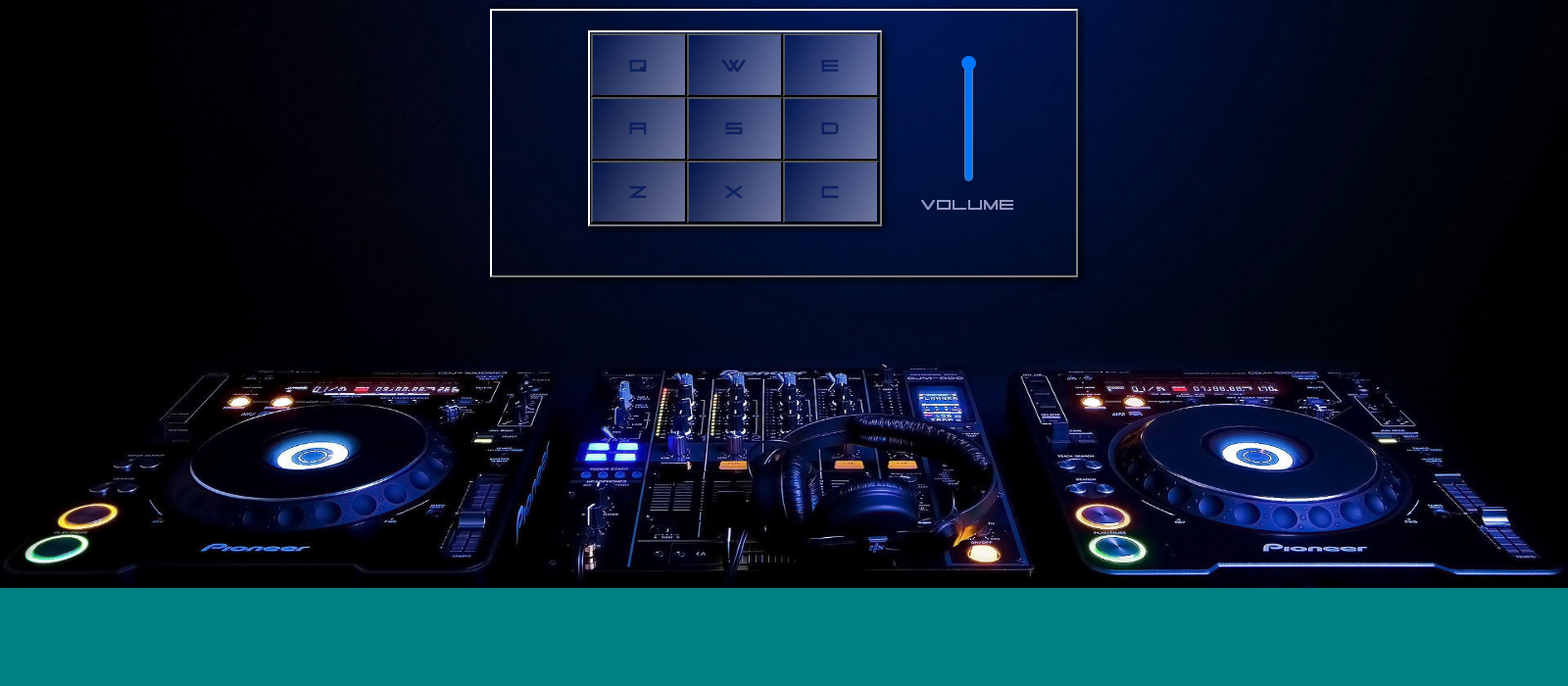
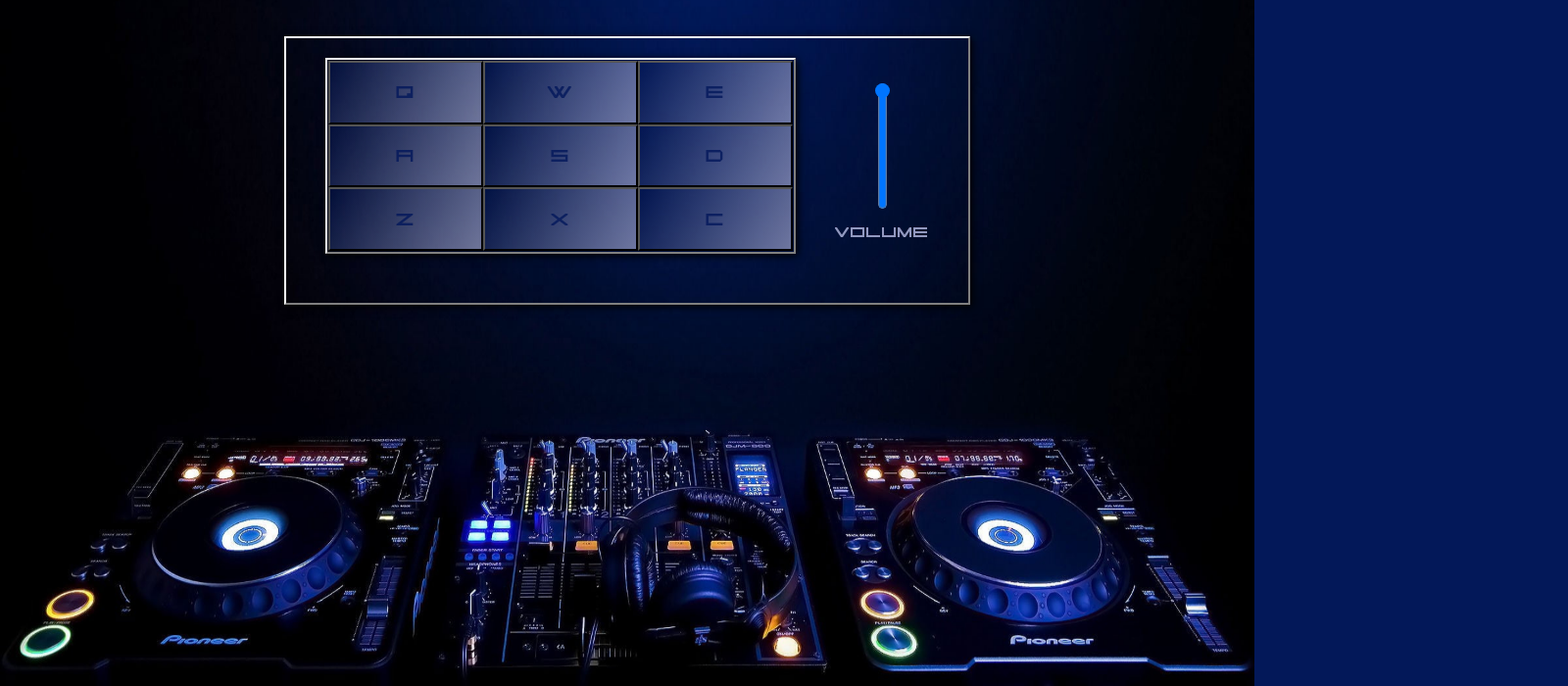
Before and after one commit to Ayoub-Younes/drum-machine, a plain HTML site: page index.html in a window 1280 px wide. Shown: the part 100-800 px from the top of the page at 98% size, 1600 px wide, since content can reach past the window. Drawn offline with nearby package versions, Linux system fonts and the light colour scheme.

Commit message:
update git

```diff
--- a/index.html
+++ b/index.html
@@ -2,13 +2,12 @@
 <html lang="en">
 <head>
   <meta charset="UTF-8">
-  <meta name="viewport" content="width=device-width, initial-scale=1.0">
+<meta name="viewport" content="width=device-width, initial-scale=1.0">
   <link rel="stylesheet" href="styles.css">
   <title>Drum Machine</title>
 </head>
-<body>
-<img class="background" src="imgs/dj-back.jpg", onerror="this.onerror=null; this.src='https://github.com/Ayoub-Younes/drum-machine/blob/master/imgs/dj-back.jpg';">
-<img class="logo" src="imgs/logo.PNG", onerror="this.onerror=null; this.src='https://raw.githubusercontent.com/Ayoub-Younes/drum-machine/master/imgs/dj-back.jpg';">
+<body class="loading">
+<img id="background-img" class="background" src="imgs/dj-back.jpg", onerror="this.onerror=null; this.src='https://github.com/Ayoub-Younes/drum-machine/blob/master/imgs/dj-back.jpg';">
 <div id="app"></div>
   <script src="https://cdnjs.cloudflare.com/ajax/libs/react/16.14.0/umd/react.production.min.js"></script>
   <script src="https://cdnjs.cloudflare.com/ajax/libs/react-dom/16.14.0/umd/react-dom.production.min.js"></script>
--- a/script.js
+++ b/script.js
@@ -2,6 +2,25 @@ const App = () => {
 
   const [display, setDisplay] = React.useState("");
   const [activeKey, setActiveKey] = React.useState(null);
+
+    React.useEffect(() => {
+    const img = document.getElementById('background-img');
+
+    const showContent = () => {
+      document.body.classList.remove('loading');
+      document.body.classList.add('loaded');
+    };
+
+    if (img && img.complete) {
+      showContent();
+    } else if (img) {
+      img.onload = showContent;
+    }
+
+    const fallback = setTimeout(showContent, 3000); // Fallback
+
+    return () => clearTimeout(fallback); // Clean up
+  }, []);
 
   const handleClick = (event) => {
       const pad = document.getElementById(event.target.id);
--- a/styles.css
+++ b/styles.css
@@ -21,51 +21,73 @@
 
 html {
   width: 100%;
-  height: 100%;
-  background-color: #008080;
+  max-height: 100vh;
+  background-color: #031859;
   font-family: 'square_sans_serif';
   font-size: 20px;
 }
 
 
 body {
-  position: absolute;
-  width: 1600px;
-  height: 100vh;
+  width: 100%;
+  min-height: 100%;
   padding: 0;
+  justify-content: center;
+  flex-direction: column;
   align-items: center;
   text-align: center;
 }
 
+body.loading {
+  display: none;
+}
+body.loaded {
+  display: flex;
+}
+
 .background {
-  position: absolute;
+  position: fixed;
   top: 0;
   left: 0;
   z-index: -1;
-  width: 1600px;
-  height: 700px;
+  width: 100%;
+  height: auto;
+  height: 100vh;
+  object-fit: fill;
 }
 
-.logo {
-  width: 150px;
-  height: auto;
+
+#app {
+  display: flex;
+  width: 90%;
+  height: 100%;
+  max-width: 700px;
+  align-items: center;
+  justify-content: center;
 }
 
 #drum-machine {
   display: flex;
   align-items: center;
   justify-content: center;
+  width: 100%;
+  height: 100%;
+  gap: 40px;
   border: 2px solid;
   border-color:  #FFFFFF #808080 #808080 #FFFFFF;
   box-shadow: 2px 2px 8px black;
-  padding: 0 60px;
-  width: 600px;
-  margin:20px auto;
+  padding: 0 40px;
+  margin: auto;
+  transform: translateY(50%);
 }
 
-.display-container{
-  width: 300px;
-  margin: 0 auto;
+.display-container {
+  width: 100%;
+  height: 100%;
+  flex: 5;
+  margin: auto;
+  align-items: center;
+  justify-content: center;
 }
 .drumpad{
   display: grid;
@@ -74,7 +96,8 @@ body {
   border-color:  #FFFFFF #808080 #808080 #FFFFFF;
   box-shadow: 2px 2px 8px black;
   padding: 1px;
-  height: 200px;
+  height: 100%;
+  min-height: 200px;
   margin:20px auto;
 }
 
@@ -92,7 +115,7 @@ body {
   background: linear-gradient(120deg, rgb(3,24,91),rgb(183, 187, 228, 0.8));;
 }
 
-#display{
+#display {
   color: rgb(183, 187, 228, 0.8);
   display: block;
   margin: 20px;
@@ -100,11 +123,13 @@ body {
 }
 
 #volume-container{
-width: 100px;
 display: flex;
+flex: 1;
 flex-direction: column;
 justify-content: center;
 align-items: center;
+width: 30px;
+height: 100%;
 margin: 0;
 margin-top: 40px;
 padding: 0;
@@ -118,6 +143,33 @@ padding: 0;
 
 
 #volume-label{
+  font-size: clamp(0.8em, 3.5vw, 1em);
   color: rgb(183, 187, 228, 0.8);
   padding-top: 70px;
 }
+
+@media screen and (max-width: 530px) {
+
+  .display-container {
+    flex: 8;
+  }
+
+  #volume-container {
+    margin-bottom: 50px;
+  }
+
+  #volume-bar{
+    height: 5px;
+}
+
+  #volume-label{
+    display: none;
+  }
+
+  #drum-machine {
+    gap: 20px;
+    padding: 0 20px;
+  }
+
+
+}
```
Also changed, not shown: imgs/logo.PNG (deleted). Lines whose indentation alone changed are shown as unchanged.
